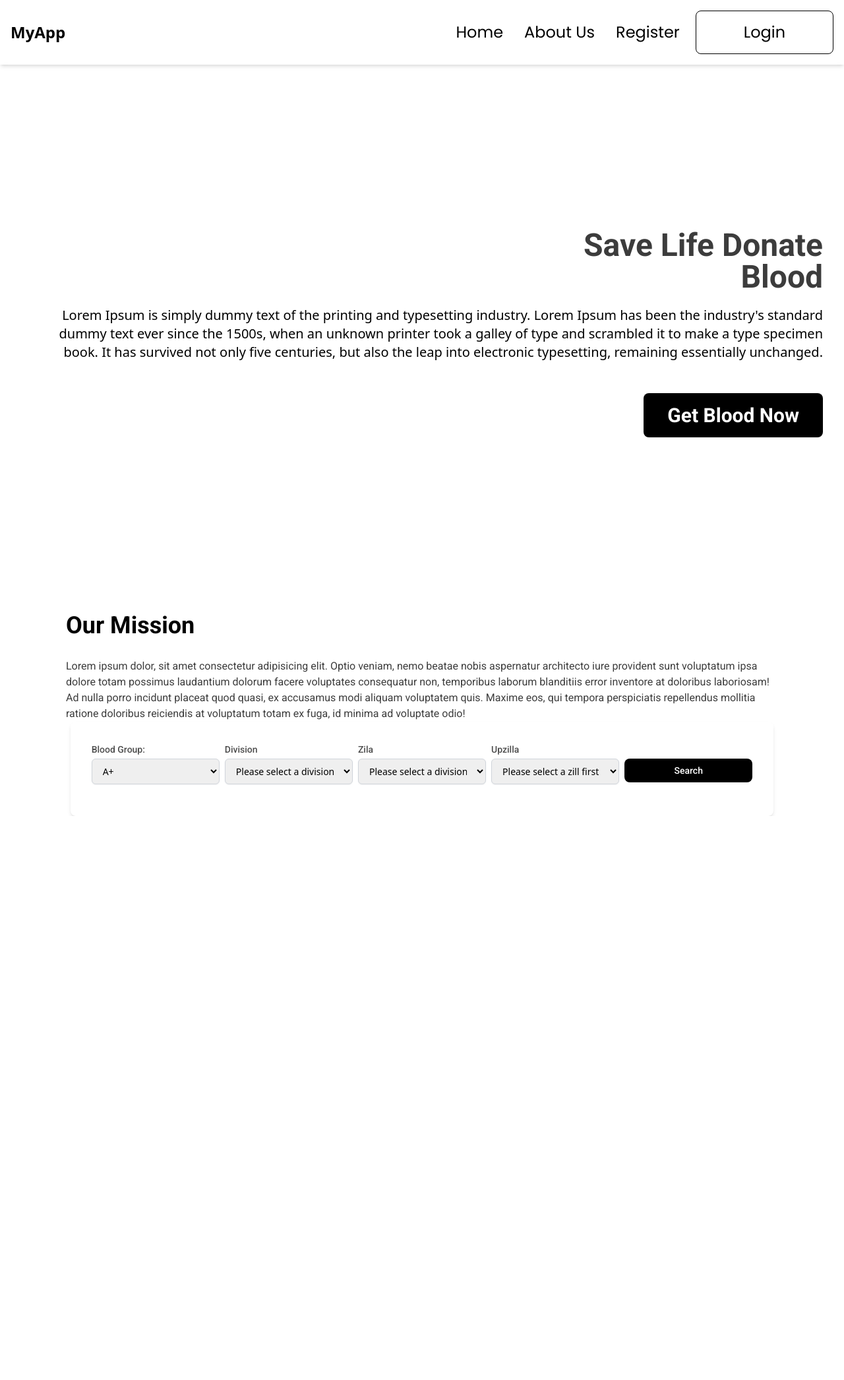
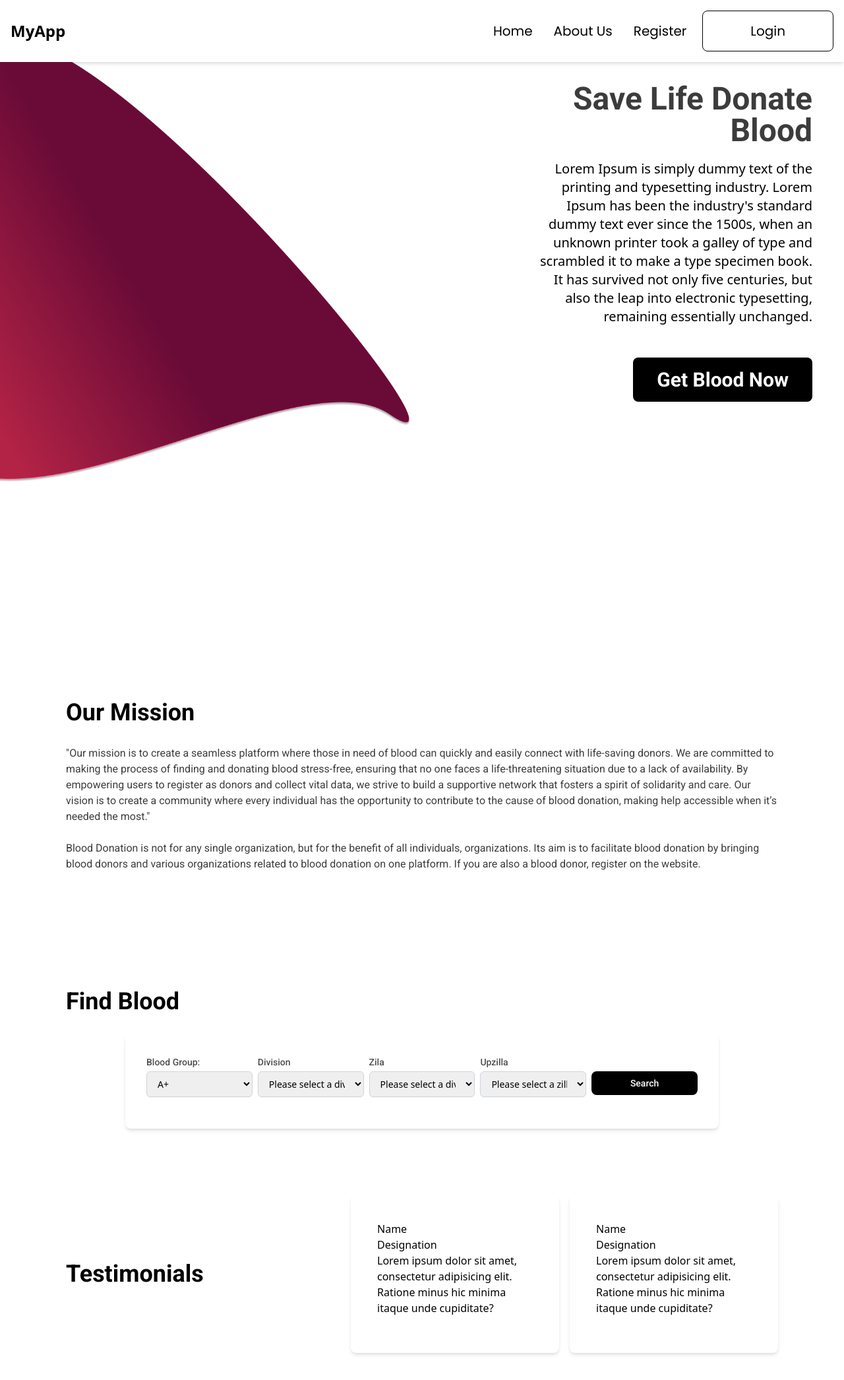
Before and after one commit to rifatjayed/Blood_Donation, a React (Vite) app: page / in a window 1280 px wide. Shown: the top 2092 px of the page at 66% size. Before the commit the page ends 1237 px from the top, so only its background shows below. Built offline with nearby package versions, Linux system fonts and the light colour scheme.

Commit message:
testimonial section edit done

```diff
--- a/package.json
+++ b/package.json
@@ -12,6 +12,7 @@
   "dependencies": {
     "@reduxjs/toolkit": "^2.2.7",
     "antd": "^5.20.1",
+    "axios": "^1.7.4",
     "react": "^18.3.1",
     "react-datepicker": "^7.3.0",
     "react-dom": "^18.3.1",
--- a/src/components/Hero.jsx
+++ b/src/components/Hero.jsx
@@ -1,20 +1,27 @@
 import Search from "./Search";
+
+import BackgroundImg from "../assets/img/bggg.png";
 
 const Hero = () => {
   return (
     <div>
-      <section className="h-screen  flex items-center justify-center ">
-        <div className="p-8 text-right ">
+      <section className=" h-screen  ">
+        {/* grid grid-cols-3 */}
+        <div className=" flex ">
+          <div className="">
+            <img className="w-4/5" src={BackgroundImg} alt="" />
+          </div>
+          <div className="p-8 text-right w-[45%] mr-4">
             <h3 className="text-[#3C3C3C] font-roboto font-bold text-5xl mb-5">
               Save Life Donate <br /> Blood
             </h3>
             <p className="text-xl mb-16 ">
               Lorem Ipsum is simply dummy text of the printing and typesetting
               industry. Lorem Ipsum has been the industry's standard dummy text
-            ever since the 1500s, when an unknown printer took a galley of type
-            and scrambled it to make a type specimen book. It has survived not
-            only five centuries, but also the leap into electronic typesetting,
-            remaining essentially unchanged.
+              ever since the 1500s, when an unknown printer took a galley of
+              type and scrambled it to make a type specimen book. It has
+              survived not only five centuries, but also the leap into
+              electronic typesetting, remaining essentially unchanged.
             </p>
             <a
               href="#learn-more"
@@ -23,26 +30,76 @@ const Hero = () => {
               Get Blood Now
             </a>
           </div>
+        </div>
+      </section>
+
+      <section className="mx-[50px]  my-24">
+        <div className="mx-[50px] pb-20 pt-10">
+          <h2 className="font-roboto font-bold	text-4xl	my-[30px]">
+            Our Mission
+          </h2>
+          <p className="text-[#3C3C3C] font-roboto font-light ">
+            {/* "Our mission is to create a seamless platform where those in need of
+            blood can quickly connect with life-saving donors. We strive to
+            empower individuals to register as donors and contribute to a
+            healthier, more connected community, making blood donations more
+            accessible and efficient for everyone." */}
+            "Our mission is to create a seamless platform where those in need of
+            blood can quickly and easily connect with life-saving donors. We are
+            committed to making the process of finding and donating blood
+            stress-free, ensuring that no one faces a life-threatening situation
+            due to a lack of availability. By empowering users to register as
+            donors and collect vital data, we strive to build a supportive
+            network that fosters a spirit of solidarity and care. Our vision is
+            to create a community where every individual has the opportunity to
+            contribute to the cause of blood donation, making help accessible
+            when it’s needed the most."
+            <br />
+            <br />
+            Blood Donation is not for any single organization, but for the
+            benefit of all individuals, organizations. Its aim is to facilitate
+            blood donation by bringing blood donors and various organizations
+            related to blood donation on one platform. If you are also a blood
+            donor, register on the website.
+          </p>
+        </div>
       </section>
 
       <section className="mx-[50px]">
         <div className="mx-[50px]">
+          <h2 className="font-roboto font-bold	text-4xl	my-[30px]">Find Blood</h2>
+          <Search></Search>
+        </div>
+      </section>
+
+      <section className="mx-[50px] my-[100px]">
+        <div className="mx-[50px] flex justify-center items-center">
+          <div className="w-2/5">
             <h2 className="font-roboto font-bold	text-4xl	my-[30px]">
-            Our Mission
+              Testimonials
             </h2>
-          <p className="text-[#3C3C3C] font-roboto font-light">
-            Lorem ipsum dolor, sit amet consectetur adipisicing elit. Optio
-            veniam, nemo beatae nobis aspernatur architecto iure provident sunt
-            voluptatum ipsa dolore totam possimus laudantium dolorum facere
-            voluptates consequatur non, temporibus laborum blanditiis error
-            inventore at doloribus laboriosam! Ad nulla porro incidunt placeat
-            quod quasi, ex accusamus modi aliquam voluptatem quis. Maxime eos,
-            qui tempora perspiciatis repellendus mollitia ratione doloribus
-            reiciendis at voluptatum totam ex fuga, id minima ad voluptate odio!
+          </div>
+          <div className="flex gap-4 w-3/5">
+            <div className="w-80 h-60 p-10 bg-white rounded-lg shadow-md ">
+              <h2>Name</h2>
+              <h5>Designation</h5>
+              <p>
+                Lorem ipsum dolor sit amet, consectetur adipisicing elit.
+                Ratione minus hic minima itaque unde cupiditate?
               </p>
             </div>
+
+            <div className="w-80 h-60 p-10 bg-white rounded-lg shadow-md ">
+              <h2>Name</h2>
+              <h5>Designation</h5>
+              <p>
+                Lorem ipsum dolor sit amet, consectetur adipisicing elit.
+                Ratione minus hic minima itaque unde cupiditate?
+              </p>
+            </div>
+          </div>
+        </div>
       </section>
-      <Search></Search>
     </div>
   );
 };
--- a/src/components/Menubar.jsx
+++ b/src/components/Menubar.jsx
@@ -34,6 +34,12 @@ import { useState } from "react";
 import { Link } from "react-router-dom";
 
 const Menubar = () => {
+  const [active, setActive] = useState(""); // state to track the active menu item
+
+  const handleClick = (menuItem) => {
+    setActive(menuItem); // update the active menu item
+  };
+
   const [isOpen, setIsOpen] = useState(false);
 
   return (
@@ -69,33 +75,59 @@ const Menubar = () => {
 
           {/* Navigation Links */}
           <ul
-            className={`md:flex md:space-x-4 font-poppins text-2xl flex items-center justify-center ${
+            className={`md:flex md:space-x-4 font-poppins text-xl flex items-center justify-center ${
               isOpen ? "block" : "hidden"
             } md:block`}
           >
             <li className="p-2">
-              <Link to="/" className="">
+              <Link
+                to="/"
+                onClick={() => handleClick("home")}
+                className={`${
+                  active === "home"
+                    ? "underline underline-offset-8 decoration-[#4B4949]	decoration-4	"
+                    : ""
+                }`}
+              >
                 Home
               </Link>
             </li>
             <li className="p-2">
-              <Link to="/AboutUs" className="">
+              <Link
+                to="/AboutUs"
+                onClick={() => handleClick("aboutUs")}
+                className={`${
+                  active === "aboutUs"
+                    ? "underline underline-offset-8 decoration-[#4B4949]	decoration-4"
+                    : ""
+                }`}
+              >
                 About Us
               </Link>
             </li>
-
             <li className="p-2">
-              <Link to="/Register" className="">
+              <Link
+                to="/Register"
+                onClick={() => handleClick("register")}
+                className={`${
+                  active === "register"
+                    ? "underline underline-offset-8 decoration-[#4B4949]	decoration-4"
+                    : ""
+                }`}
+              >
                 Register
               </Link>
             </li>
-            <button className="border border-black rounded-lg py-2 px-16">
-              <li className="p-2">
-                <Link to="/Login" className="">
-                  Login
-                </Link>
-              </li>
-            </button>
+            <Link to="/Login">
+              <button
+                onClick={() => handleClick("login")}
+                className={`border border-black rounded-lg py-2 px-16${
+                  active === "login" ? " bg-[#6A0B37] text-white" : ""
+                }`}
+              >
+                <li className="p-2">Login</li>
+              </button>
+            </Link>
           </ul>
         </nav>
       </header>
--- a/src/components/pages/AboutUs.jsx
+++ b/src/components/pages/AboutUs.jsx
@@ -1,11 +1,26 @@
-
-
 const AboutUs = () => {
-    return (
-        <div>
-            <h1>This is About Us</h1>
-        </div>
-    );
+  return (
+    <div>
+      <div
+        className="bg-gradient-to-l"
+        style={{
+          background:
+            "linear-gradient(90deg, hsla(323, 87%, 15%, 1) 0%, hsla(345, 67%, 42%, 1) 100%)",
+          background:
+            "-moz-linear-gradient(90deg, hsla(323, 87%, 15%, 1) 0%, hsla(345, 67%, 42%, 1) 100%)",
+          background:
+            "-webkit-linear-gradient(90deg, hsla(323, 87%, 15%, 1) 0%, hsla(345, 67%, 42%, 1) 100%)",
+          filter:
+            'progid:DXImageTransform.Microsoft.gradient(startColorstr="#46052d", endColorstr="#b32346", GradientType=1)',
+        }}
+      >
+        {/* <!-- Your content here --> */}
+        <h2 className=" text-white	py-[60px] font-roboto	 text-4xl font-medium mb-6 text-center">
+          About us
+        </h2>
+      </div>
+    </div>
+  );
 };
 
 export default AboutUs;
--- /dev/null
+++ b/src/components/pages/Todo.jsx
@@ -0,0 +1,2 @@
+// 1.Login Form
+// 2.Authentaction
--- a/src/main.jsx
+++ b/src/main.jsx
@@ -7,9 +7,10 @@ import { createBrowserRouter, RouterProvider } from "react-router-dom";
 import Home from "./components/pages/Home.jsx";
 import Login from "./components/pages/Login.jsx";
 import RegisterPage from "./components/pages/RegisterPage.jsx";
-import Hero from "./components/Hero.jsx";
+// import Hero from "./components/Hero.jsx";
 import AboutUs from "./components/pages/AboutUs.jsx";
 import BloodList from "./components/pages/BloodList.jsx";
+import Hero from "./components/Hero.jsx";
 
 const router = createBrowserRouter([
   {
```
Also changed, not shown: src/components/Search.jsx (+5 -4 lines), src/components/pages/RegisterPage.jsx (+31 -11 lines), src/assets/img/bggg.png (added), 1 other file (tests, documents, lock files or other folders). Lines whose indentation alone changed are shown as unchanged.
